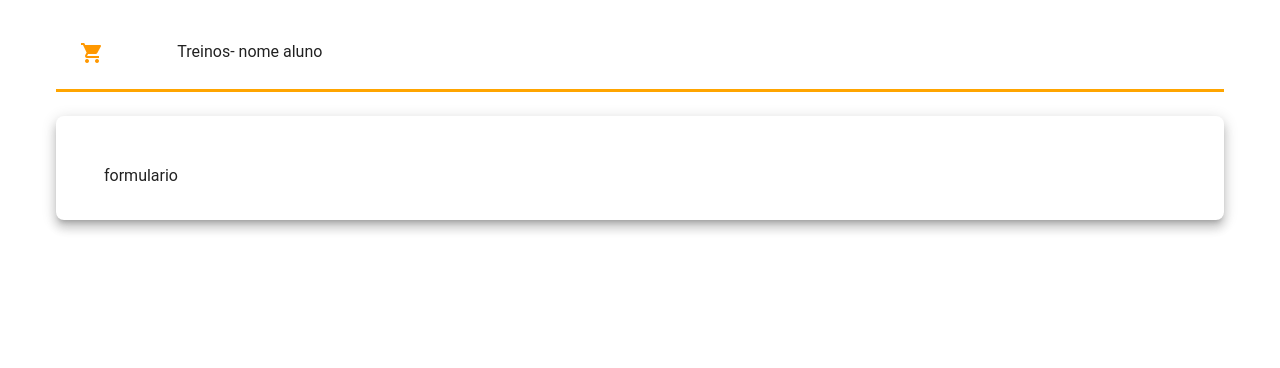
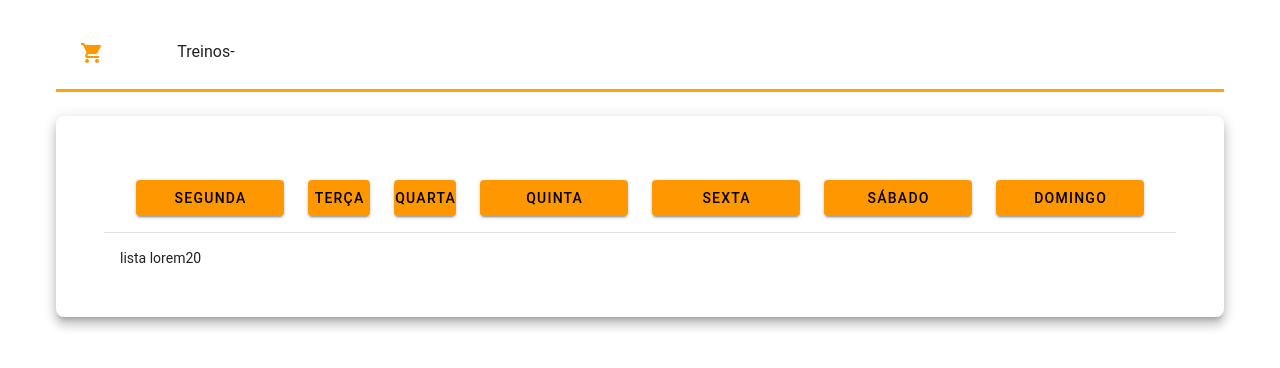
Before and after one commit to ElianaMT/ProjetoM1-sem13, a Vue app in the folder proyecto-m1/: page /visualizacao-treinos in a window 1280 px wide. Shown: the top 368 px of the page. Built offline with nearby package versions, Linux system fonts and the light colour scheme.

Commit message:
"feat: configuração tabla"
Para a mostra de informações de treino

```diff
--- a/proyecto-m1/src/views/VisualizacaoTreinos/VisualizacaoTreinos.vue
+++ b/proyecto-m1/src/views/VisualizacaoTreinos/VisualizacaoTreinos.vue
@@ -9,7 +9,8 @@
 
       <v-col cols="11" class="flex-grow-0 flex-shrink-0">
         <v-sheet class="ma-2 pa-4">
-          Treinos- nome aluno
+          Treinos-
+
         </v-sheet>
       </v-col>
     </v-row>
@@ -20,7 +21,62 @@
 
       <v-form>
 
-        formulario
+        <v-table>
+        <thead>
+            <tr>
+                <th>
+                  <v-container>
+                        <v-row>
+                            <v-col cols="12" md="2">
+                                <v-btn color="orange" class="mt-auto" block type="submit" >
+                                  Segunda
+                                </v-btn>
+                            </v-col>
+
+                            <v-col cols="12" md="1">
+                                <v-btn color="orange" class="mt-auto" block type="submit" >
+                                  Terça
+                                </v-btn>
+                            </v-col>
+                            <v-col cols="12" md="1">
+                                <v-btn color="orange" class="mt-auto" block type="submit" >
+                                  Quarta
+                                </v-btn>
+                            </v-col>
+
+                            <v-col cols="12" md="2">
+                                <v-btn color="orange" class="mt-auto" block type="submit" >
+                                  Quinta
+                                </v-btn>
+                            </v-col>
+                            <v-col cols="12" md="2">
+                                <v-btn color="orange" class="mt-auto" block type="submit" >
+                                  Sexta
+                                </v-btn>
+                            </v-col>
+                            <v-col cols="12" md="2">
+                                <v-btn color="orange" class="mt-auto" block type="submit" >
+                                  Sábado
+                                </v-btn>
+                            </v-col>
+                            <v-col cols="12" md="2">
+                                <v-btn color="orange" class="mt-auto" block type="submit" >
+                                  Domingo
+                                </v-btn>
+                            </v-col>
+                        </v-row>
+                    </v-container>
+                </th>
+            </tr>
+        </thead>
+
+        <tbody>
+            <tr >
+                <td>lista lorem20</td>
+            </tr>
+
+        </tbody>
+    </v-table>
 
       </v-form>
     </v-card>
@@ -30,6 +86,28 @@
 </template>
 
 <script>
+import axios from "axios"
+
+export default{
+  data() {
+    return {
+      treino:{
+        workout_id: "",
+        student_id:"",
+        day_of_week:"",
+      },
+      usuariosLista : []
+    }
+  },
+
+
+
+
+
+
+
+}
+
 </script>
 
 <style>
```
